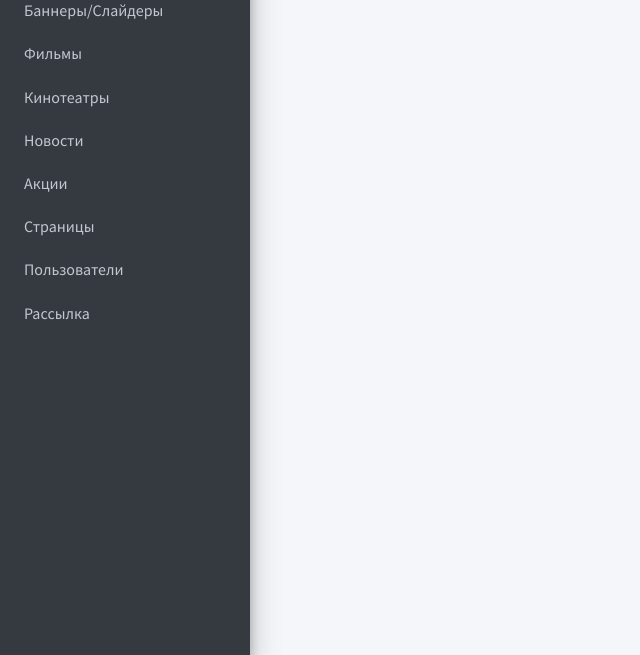
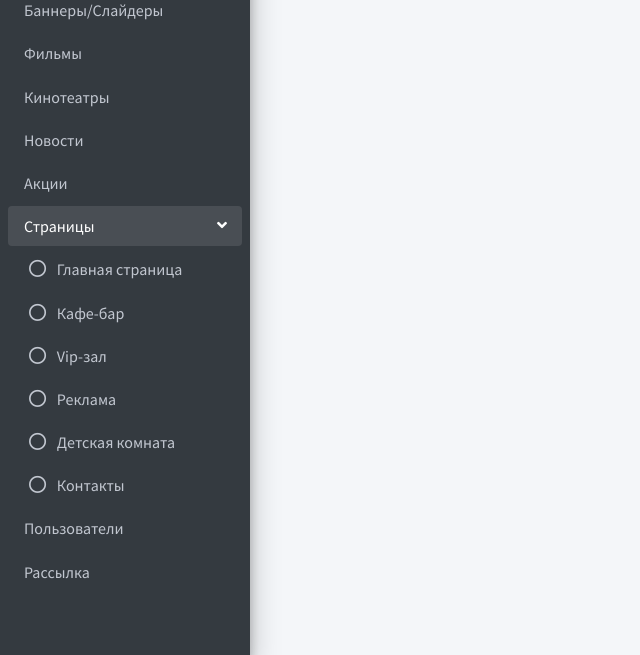
Before and after one commit to Chenger1/kinoteatrSite, a Django app: template kinoteatr/admin_panel/templates/ads/list_ads.html in a window 1280 px wide, after a click on "Страницы". Shown: the part 239-894 px from the top of the page, without its empty margins (0-640 px from the left). Run offline with Django 3.2, Linux system fonts and the light colour scheme; the template is opened without the code that fills it, so the values that code supplies are empty; some libraries are stand-ins or nearby versions.

Commit message:
Add menu-list for item in sidebar

```diff
--- a/kinoteatr/admin_panel/templates/base.html
+++ b/kinoteatr/admin_panel/templates/base.html
@@ -109,7 +109,49 @@ scratch. This page gets rid of all links and provides the needed markup only.
                         <a href="{% url 'admin_panel:list_ads_admin' %}" class="nav-link">Акции</a>
                     </li>
                     <li class="nav-item">
-                        <a href="#" class="nav-link">Страницы</a>
+                        <a href="" class="nav-link">
+                            <p> Страницы
+                                <i class="right fas fa-angle-left"></i>
+                            </p>
+                        </a>
+                        <ul class="nav nav-treeview">
+                            <li class="nav-item">
+                                <a href="" class="nav-link">
+                                    <i class="far fa-circle nav-icon"></i>
+                                     <p>Главная страница</p>
+                                </a>
+                            </li>
+                            <li class="nav-item">
+                                <a href="" class="nav-link">
+                                    <i class="far fa-circle nav-icon"></i>
+                                     <p>Кафе-бар</p>
+                                </a>
+                            </li>
+                            <li class="nav-item">
+                                <a href="" class="nav-link">
+                                    <i class="far fa-circle nav-icon"></i>
+                                     <p>Vip-зал</p>
+                                </a>
+                            </li>
+                            <li class="nav-item">
+                                <a href="" class="nav-link">
+                                    <i class="far fa-circle nav-icon"></i>
+                                     <p>Реклама</p>
+                                </a>
+                            </li>
+                            <li class="nav-item">
+                                <a href="" class="nav-link">
+                                    <i class="far fa-circle nav-icon"></i>
+                                     <p>Детская комната</p>
+                                </a>
+                            </li>
+                            <li class="nav-item">
+                                <a href="" class="nav-link">
+                                    <i class="far fa-circle nav-icon"></i>
+                                     <p>Контакты</p>
+                                </a>
+                            </li>
+                        </ul>
                     </li>
                     <li class="nav-item">
                         <a href="#" class="nav-link">Пользователи</a>
```
